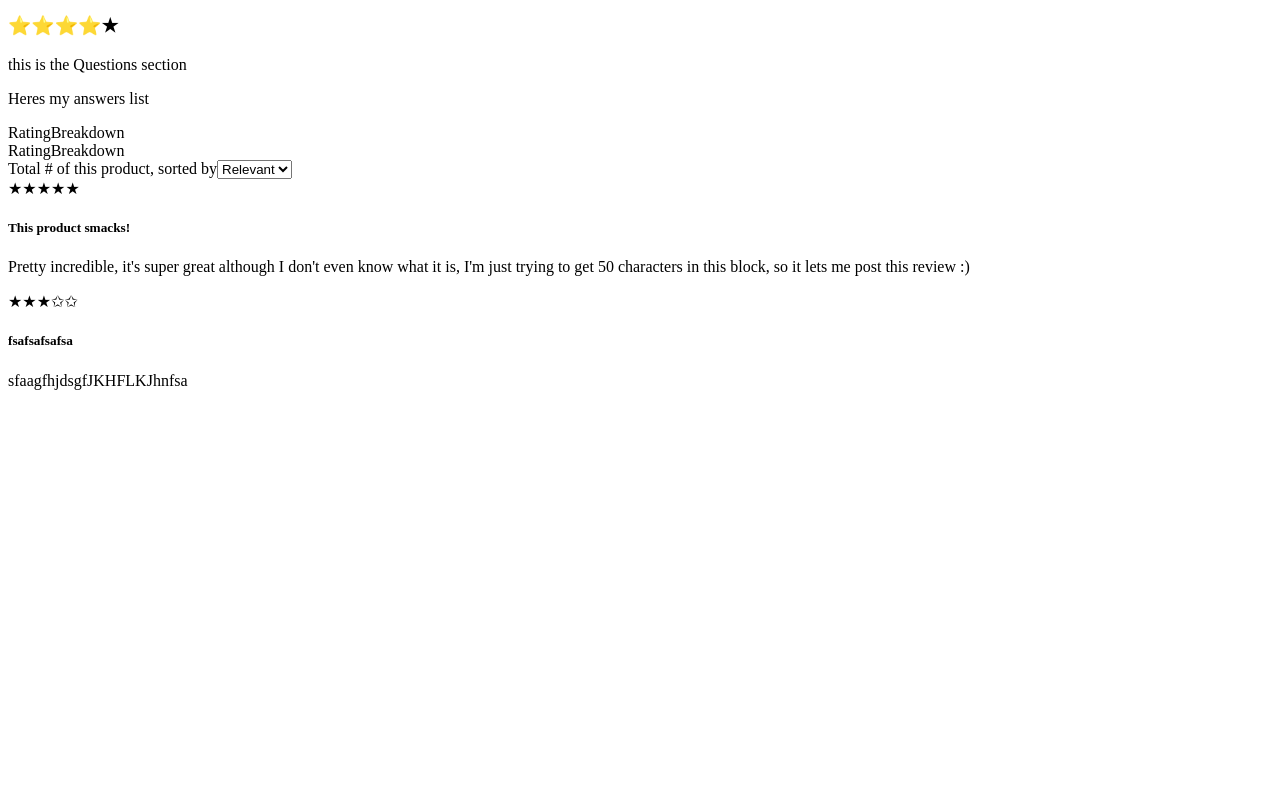
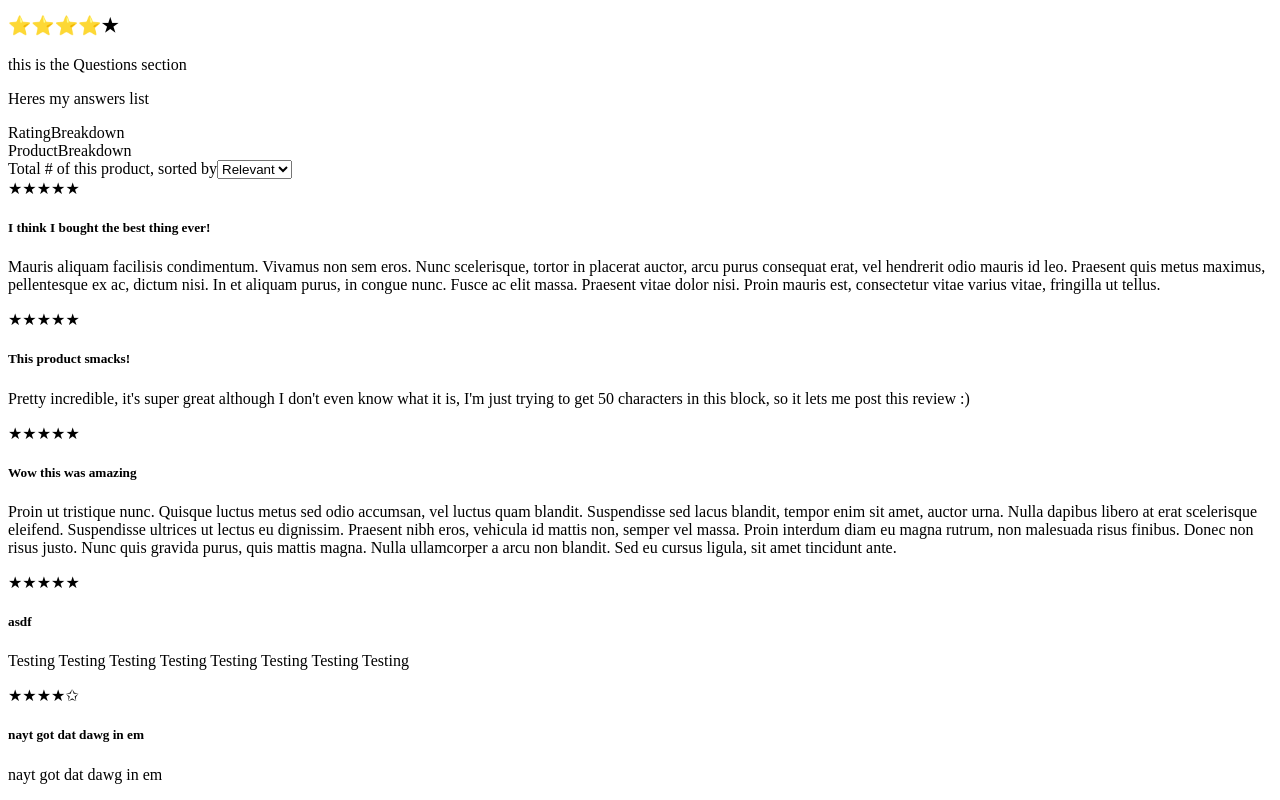
Before and after one commit to FEC-Incredibles/The-Mode-Collection-Client, a React (Create React App) app in the folder fec-incredibles/client/: page / in a window 1280 px wide. Shown: the part 2230-3030 px from the top of the page. Before the commit the page ends 2636 px from the top, so only its background shows below. Built offline with nearby package versions, Linux system fonts and the light colour scheme; no server answers; the HTML template or start-up script is replaced by a standard one.

Commit message:
chore: save my work

```diff
--- a/fec-incredibles/client/src/ReviewsAndRatings/RatingBreakdown.jsx
+++ b/fec-incredibles/client/src/ReviewsAndRatings/RatingBreakdown.jsx
@@ -1,11 +1,11 @@
 import React from 'react';
 
-const RatingBreakdown = () => {
+const ProductBreakdown = () => {
   return (
     <div className="review-container">
-      RatingBreakdown
+      ProductBreakdown
       </div>
   )
 }
 
-export default RatingBreakdown;
+export default ProductBreakdown;
--- a/fec-incredibles/client/src/ReviewsAndRatings/ReviewList.jsx
+++ b/fec-incredibles/client/src/ReviewsAndRatings/ReviewList.jsx
@@ -15,8 +15,13 @@ const ReviewList = ({ reviews }) => {
         <div className="review-tile review-container" key={idx}>
 
           <div>{starRating(review.rating)} </div>
+          <div></div>
           <h5>{review.summary} </h5>
           <p>{review.body}</p>
+
+          {review.recommend && (
+            <div></div>
+          ) }
         </div>
       )
     })}
--- a/fec-incredibles/client/src/ReviewsAndRatings/Reviews.jsx
+++ b/fec-incredibles/client/src/ReviewsAndRatings/Reviews.jsx
@@ -7,6 +7,31 @@ import ReviewList from './ReviewList.jsx';
 
 
 const exampleReviews =  [
+  {
+    "review_id": 1278953,
+    "rating": 5,
+    "summary": "I think I bought the best thing ever!",
+    "recommend": true,
+    "response": null,
+    "body": "Mauris aliquam facilisis condimentum. Vivamus non sem eros. Nunc scelerisque, tortor in placerat auctor, arcu purus consequat erat, vel hendrerit odio mauris id leo. Praesent quis metus maximus, pellentesque ex ac, dictum nisi. In et aliquam purus, in congue nunc. Fusce ac elit massa. Praesent vitae dolor nisi. Proin mauris est, consectetur vitae varius vitae, fringilla ut tellus.",
+    "date": "2023-02-09T00:00:00.000Z",
+    "reviewer_name": "User3",
+    "helpfulness": 5,
+    "photos": [
+        {
+            "id": 2457372,
+            "url": "https://images.unsplash.com/photo-1525562723836-dca67a71d5f1?ixlib=rb-4.0.3&ixid=MnwxMjA3fDB8MHxwaG90by1wYWdlfHx8fGVufDB8fHx8&auto=format&fit=crop&w=1674&q=80"
+        },
+        {
+            "id": 2457371,
+            "url": "https://images.unsplash.com/photo-1560243563-062bfc001d68?ixlib=rb-4.0.3&ixid=MnwxMjA3fDB8MHxwaG90by1wYWdlfHx8fGVufDB8fHx8&auto=format&fit=crop&w=2070&q=80"
+        },
+        {
+            "id": 2457373,
+            "url": "https://images.unsplash.com/photo-1489987707025-afc232f7ea0f?ixlib=rb-4.0.3&ixid=MnwxMjA3fDB8MHxwaG90by1wYWdlfHx8fGVufDB8fHx8&auto=format&fit=crop&w=2070&q=80"
+        }
+    ]
+},
 {
     "review_id": 1276627,
     "rating": 5,
@@ -20,71 +45,62 @@ const exampleReviews =  [
     "photos": []
 },
 {
-      "review_id": 1277252,
-      "rating": 3,
-      "summary": "fsafsafsafsa",
-      "recommend": false,
+    "review_id": 1278952,
+    "rating": 5,
+    "summary": "Wow this was amazing",
+    "recommend": true,
     "response": null,
-      "body": "sfaagfhjdsgfJKHFLKJhnfsa",
-      "date": "2022-10-25T00:00:00.000Z",
-      "reviewer_name": "FSAFSAf",
+    "body": "Proin ut tristique nunc. Quisque luctus metus sed odio accumsan, vel luctus quam blandit. Suspendisse sed lacus blandit, tempor enim sit amet, auctor urna. Nulla dapibus libero at erat scelerisque eleifend. Suspendisse ultrices ut lectus eu dignissim. Praesent nibh eros, vehicula id mattis non, semper vel massa. Proin interdum diam eu magna rutrum, non malesuada risus finibus. Donec non risus justo. Nunc quis gravida purus, quis mattis magna. Nulla ullamcorper a arcu non blandit. Sed eu cursus ligula, sit amet tincidunt ante.",
+    "date": "2023-02-09T00:00:00.000Z",
+    "reviewer_name": "User2",
+    "helpfulness": 2,
+    "photos": [
+        {
+            "id": 2457368,
+            "url": "https://images.unsplash.com/photo-1560243563-062bfc001d68?ixlib=rb-4.0.3&ixid=MnwxMjA3fDB8MHxwaG90by1wYWdlfHx8fGVufDB8fHx8&auto=format&fit=crop&w=2070&q=80"
+        },
+        {
+            "id": 2457369,
+            "url": "https://images.unsplash.com/photo-1523381210434-271e8be1f52b?ixlib=rb-4.0.3&ixid=MnwxMjA3fDB8MHxwaG90by1wYWdlfHx8fGVufDB8fHx8&auto=format&fit=crop&w=2070&q=80"
+        },
+        {
+            "id": 2457370,
+            "url": "https://images.unsplash.com/photo-1588099768531-a72d4a198538?ixlib=rb-4.0.3&ixid=MnwxMjA3fDB8MHxwaG90by1wYWdlfHx8fGVufDB8fHx8&auto=format&fit=crop&w=987&q=80"
+        }
+    ]
+},
+{
+    "review_id": 1278755,
+    "rating": 5,
+    "summary": "asdf",
+    "recommend": true,
+    "response": null,
+    "body": "Testing Testing Testing Testing Testing Testing Testing Testing ",
+    "date": "2023-02-07T00:00:00.000Z",
+    "reviewer_name": "testing123",
     "helpfulness": 2,
     "photos": []
 },
 {
-      "review_id": 1277597,
+    "review_id": 1278466,
     "rating": 4,
-      "summary": "this is an amazing product",
-      "recommend": false,
+    "summary": "nayt got dat dawg in em",
+    "recommend": true,
     "response": null,
-      "body": "I need to fill 50 words broski, plz let me fill a review :( ahhhhhhhh",
-      "date": "2022-12-02T00:00:00.000Z",
-      "reviewer_name": "CALLIE",
-      "helpfulness": 0,
-      "photos": [
-          {
-              "id": 2456758,
-              "url": "https://cdn.britannica.com/39/7139-050-A88818BB/Himalayan-chocolate-point.jpg"
-          }
-      ]
+    "body": "nayt got dat dawg in em",
+    "date": "2023-02-01T00:00:00.000Z",
+    "reviewer_name": "Nayt Dawg",
+    "helpfulness": 2,
+    "photos": []
 },
-  {
-      "review_id": 1277596,
-      "rating": 4,
-      "summary": "this is an amazing product",
-      "recommend": false,
-      "response": null,
-      "body": "I need to fill 50 words broski, plz let me fill a review :( ahhhhhhhh",
-      "date": "2022-12-02T00:00:00.000Z",
-      "reviewer_name": "calvink",
-      "helpfulness": 0,
-      "photos": [
-          {
-              "id": 2456757,
-              "url": "https://cdn.britannica.com/39/7139-050-A88818BB/Himalayan-chocolate-point.jpg"
-          }
-      ]
-  },
-  {
-      "review_id": 1276630,
-      "rating": 3,
-      "summary": "I hope this is the last one I need to post",
-      "recommend": false,
-      "response": null,
-      "body": "Hopefully this review ends up on the actual server, because I feel like I'm being rolled by the API at this point.",
-      "date": "2022-09-08T00:00:00.000Z",
-      "reviewer_name": "FinalTest",
-      "helpfulness": 0,
-      "photos": []
-  }
 ]
 
 const Reviews = ({currentItemID}) => {
 
-  const [ reviews, setReviews ] = useState(exampleReviews.slice(0, 2));
+  const [ reviews, setReviews ] = useState(exampleReviews.slice(0, 5));
 
   return (
-    <div className="review-container" id="review-module">
+    <div className="widget" id="review-module">
       {/* <p>this is the Reviews section</p> */}
 
       <div className="col-25">
--- a/fec-incredibles/client/src/scss/reviews.scss
+++ b/fec-incredibles/client/src/scss/reviews.scss
@@ -3,27 +3,35 @@
   border: 1px solid grey;
   padding: 8px;
   // margin: 10px
-  min-height: 100px;
+  height: auto;
 }
 
+/*
+ * General Module Layout
+ */
 #review-module {
-  min-height: 300px;
   width: 95%;
-}
+  height: auto;
+  padding: 8px;
 
   .col-25 {
     float: left;
-  width: 25%;
+    width: 23%;
   }
 
   .col-75 {
-  float: left;
+    float: right;
     width: 75%;
   }
 
   /* Clear floats after the columns */
-#review-module::after {
+  ::after {
     content: "";
     // display: table;
     clear: both;
   }
+}
+
+/*
+ * Review List
+ */
```
Also changed, not shown: 1 other file (tests, documents, lock files or other folders). Lines whose indentation alone changed are shown as unchanged.
